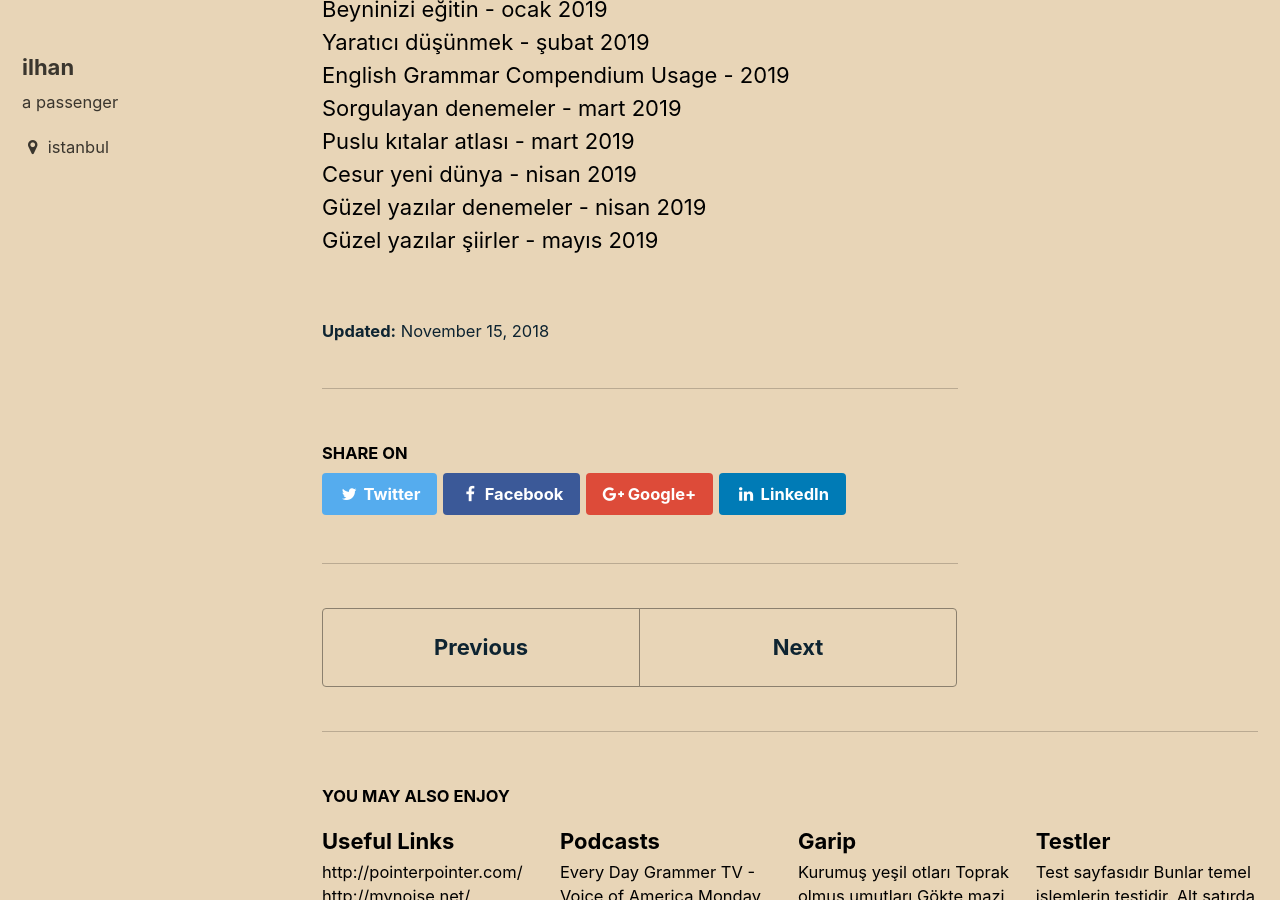
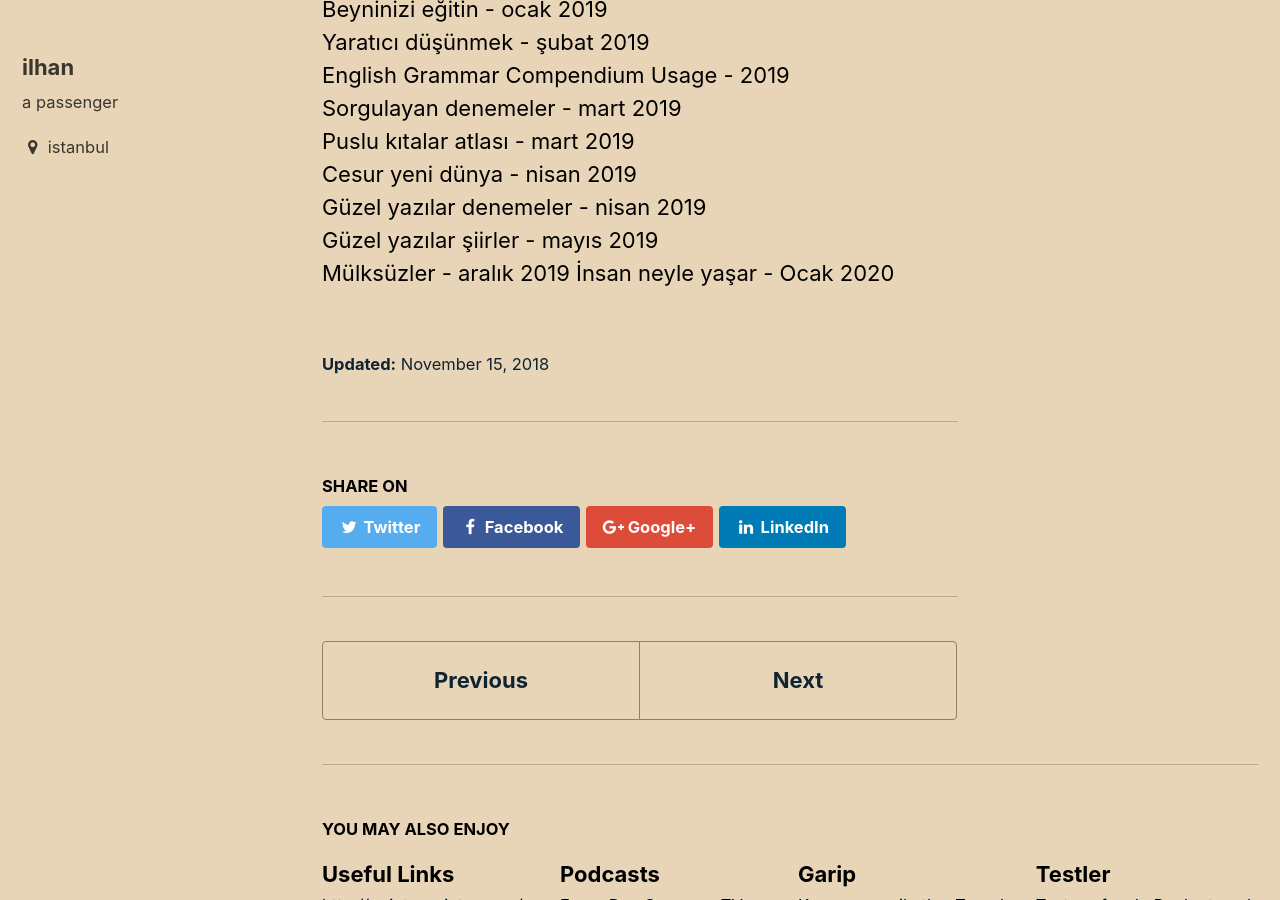
Before and after one commit to ilhangoren/ilhangoren.github.io, a Jekyll site: the page built from _posts/2018-11-15-Listem.md, in a window 1280 px wide and 900 px high, scrolled down 5276 px. Built offline with Jekyll 4.4.1, drawn with Linux system fonts in a browser that asks for light colours.

Commit message:
listem updated

```diff
--- a/_posts/2018-11-15-Listem.md
+++ b/_posts/2018-11-15-Listem.md
@@ -158,3 +158,5 @@ Puslu kıtalar atlası - mart 2019 <br>
 Cesur yeni dünya - nisan 2019 <br>
 Güzel yazılar denemeler - nisan 2019 <br>
 Güzel yazılar şiirler - mayıs 2019 <br>
+Mülksüzler - aralık 2019
+İnsan neyle yaşar - Ocak 2020
```
